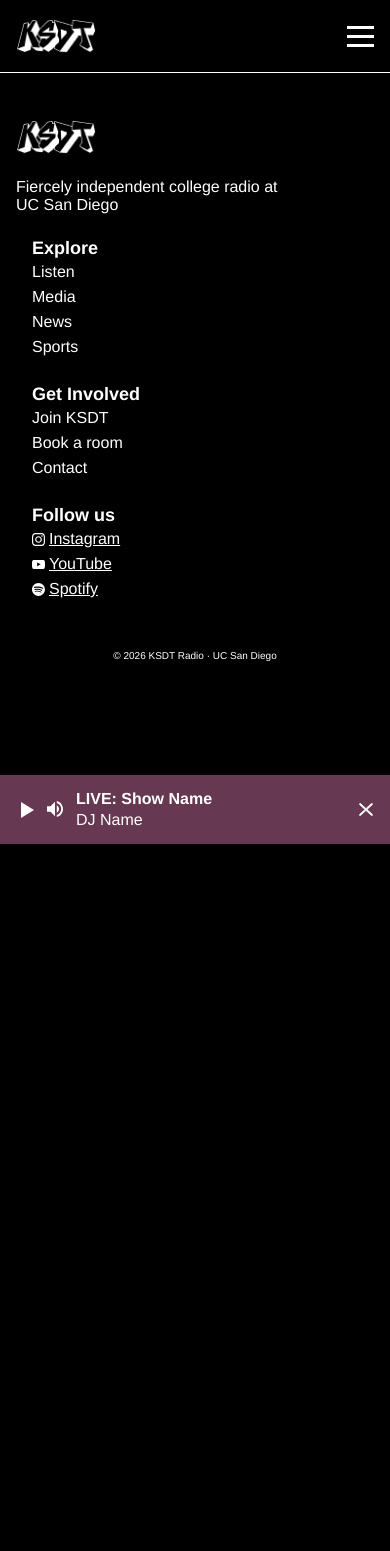
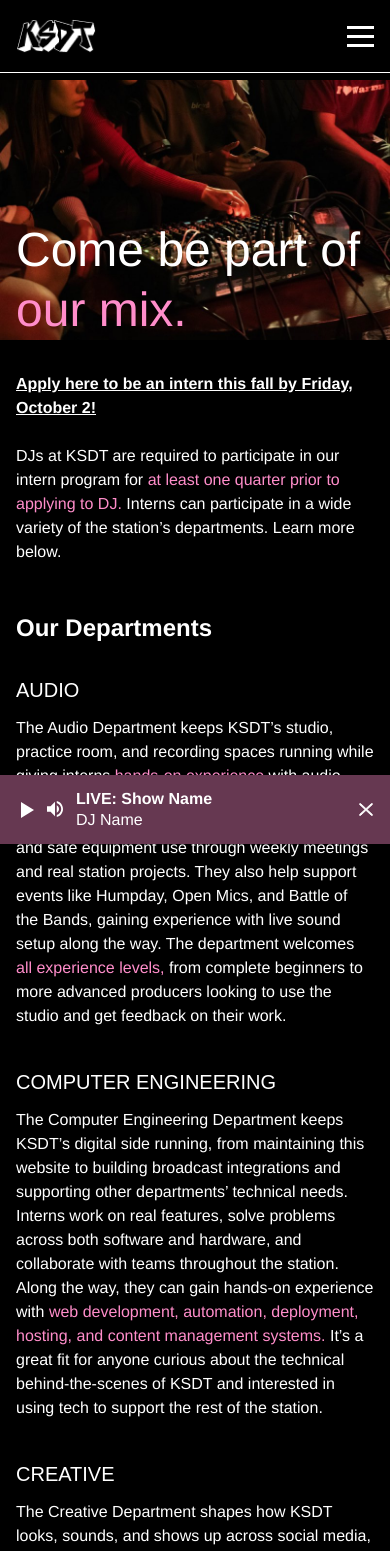
Before and after one commit to KSDT-DEVTEAM/KSDT-Website, a Next.js app: page /join in a window 390 px wide. Shown: the top 1551 px of the page. Before the commit the page ends 945 px from the top, so only its background shows below. Built offline with nearby package versions, Linux system fonts and the light colour scheme; a web font is replaced by a local one.

Commit message:
added mobile join (interns and djs) page

```diff
--- a/src/app/join/page.tsx
+++ b/src/app/join/page.tsx
@@ -1,4 +1,64 @@
-// Intentionally empty for now — the site header and footer come from the root layout.
+import Image from "next/image";
+import { departments, internApplicationHref, joinHeroImageSrc } from "@/lib/join-data";
+
+// The site header, footer and streaming bar come from the root layout,
+// so this page only renders the Join (Interns and DJs) content in between.
+
+// Renders text pieces that alternate white / pink (see `Department` in join-data.ts).
+function Highlighted({ pieces }: { pieces: string[] }) {
+  return pieces.map((piece, i) =>
+    i % 2 === 1 ? (
+      <span key={i} className="text-ksdt-pink">
+        {piece}
+      </span>
+    ) : (
+      piece
+    ),
+  );
+}
+
 export default function Page() {
-  return null;
+  return (
+    // Desktop layout isn't designed yet, so keep the mobile column centered.
+    <div className="pb-16 lg:mx-auto lg:max-w-md">
+      {/* Hero photo with the headline sitting over its bottom edge. */}
+      <div className="relative mt-2 aspect-[402/268] w-full bg-zinc-800">
+        {joinHeroImageSrc && (
+          <Image src={joinHeroImageSrc} alt="" fill priority className="object-cover" sizes="448px" />
+        )}
+        <h1 className="absolute inset-x-4 bottom-0 text-5xl/tight font-light">
+          Come be part of <span className="text-ksdt-pink">our mix.</span>
+        </h1>
+      </div>
+
+      <div className="px-4">
+        <a href={internApplicationHref} className="mt-8 block font-bold underline">
+          Apply here to be an intern this fall by Friday, October 2!
+        </a>
+
+        <p className="mt-6 font-light">
+          DJs at KSDT are required to participate in our intern program for{" "}
+          <span className="text-ksdt-pink">at least one quarter prior to applying to DJ.</span>{" "}
+          Interns can participate in a wide variety of the station’s departments. Learn more below.
+        </p>
+
+        <h2 className="mt-12 text-2xl font-bold">Our Departments</h2>
+
+        <div className="mt-8 flex flex-col gap-10">
+          {departments.map((department) => (
+            <section key={department.name}>
+              <h3 className="font-mono text-xl">{department.name}</h3>
+              <p className="mt-3 font-light">
+                <Highlighted pieces={department.description} />
+              </p>
+            </section>
+          ))}
+        </div>
+
+        <a href={internApplicationHref} className="mt-12 block text-sm font-light underline">
+          Apply here to be an intern this fall by Friday, October 2!
+        </a>
+      </div>
+    </div>
+  );
 }
--- /dev/null
+++ b/src/lib/join-data.ts
@@ -0,0 +1,114 @@
+// Content for the Join (Interns and DJs) page. Swap these for real API/CMS data later.
+
+// TODO: swap in the intern application link once it's available.
+export const internApplicationHref = "#";
+
+/** Leave as undefined to show a grey placeholder until a photo is added to public/images. */
+   export const joinHeroImageSrc: string | undefined = "/images/join-hero.jpg";
+
+export type Department = {
+  name: string;
+  /**
+   * The description, split into pieces that alternate white / pink:
+   * even-numbered pieces (1st, 3rd, 5th…) are white, odd-numbered ones are pink.
+   */
+  description: string[];
+};
+
+export const departments: Department[] = [
+  {
+    name: "AUDIO",
+    description: [
+      "The Audio Department keeps KSDT’s studio, practice room, and recording spaces running while giving interns ",
+      "hands-on experience",
+      " with audio equipment and production. Interns learn the basics of ",
+      "live sound, recording, DAWs, mixing,",
+      " and safe equipment use through weekly meetings and real station projects. They also help support events like Humpday, Open Mics, and Battle of the Bands, gaining experience with live sound setup along the way. The department welcomes ",
+      "all experience levels,",
+      " from complete beginners to more advanced producers looking to use the studio and get feedback on their work.",
+    ],
+  },
+  {
+    name: "COMPUTER ENGINEERING",
+    description: [
+      "The Computer Engineering Department keeps KSDT’s digital side running, from maintaining this website to building broadcast integrations and supporting other departments’ technical needs. Interns work on real features, solve problems across both software and hardware, and collaborate with teams throughout the station. Along the way, they can gain hands-on experience with ",
+      "web development, automation, deployment, hosting, and content management systems.",
+      " It’s a great fit for anyone curious about the technical behind-the-scenes of KSDT and interested in using tech to support the rest of the station.",
+    ],
+  },
+  {
+    name: "CREATIVE",
+    description: [
+      "The Creative Department shapes how KSDT looks, sounds, and shows up across social media, print, video, and everything in between. Interns work on real projects like graphics, event promos, social content, copywriting, and larger brand campaigns that actually go live. Along the way, they build skills in ",
+      "graphic design, content strategy, social media, and branding",
+      " while learning how to take a creative idea from brief to finished product. It’s a good fit for people who are ",
+      "curious, self-motivated, and excited to make work people will actually see.",
+    ],
+  },
+  {
+    name: "EVENTS",
+    description: [
+      "The Events Department brings KSDT to life through Open Mics, Battle of the Bands, Jazz Nights, and our annual Spring Concert. Interns help ",
+      "plan, curate, budget, and execute",
+      " events from start to finish while working with a team of students who care about building community on campus. They also get a hand in choosing artists, shaping event concepts, and helping produce larger-scale live music experiences. It’s a great fit for anyone who loves ",
+      "bringing people together",
+      " and wants hands-on experience making events happen.",
+    ],
+  },
+  {
+    name: "MEDIA",
+    description: [
+      "The Media Department captures what’s happening at KSDT through ",
+      "photography, writing, and storytelling.",
+      " Interns shoot concerts and station events, document performances, and write about artists, shows, and the people behind the station. It’s a chance to build a portfolio while getting hands-on experience covering real events and turning them into stories people want to see and read. It’s a great fit for anyone interested in ",
+      "music photography, journalism, or documenting creative culture.",
+    ],
+  },
+  {
+    name: "MUSIC",
+    description: [
+      "The Music Department keeps KSDT’s physical media collection organized while constantly digging for ",
+      "new, local, and under-the-radar artists",
+      " to share with the station. Interns help curate music, manage the library, reach out to artists, and work with physical media like CDs. They also get involved in projects like KSDT’s custom in-house CD mixes, featuring artists across genres and the local scene. It’s a great fit for ",
+      "music nerds with broad taste",
+      " who love discovering something before everyone else does. Don’t worry, they’re not as pretentious as you think.",
+    ],
+  },
+  {
+    name: "NEWS BROADCASTING",
+    description: [
+      "The News Department researches, writes, and broadcasts stories happening on campus, in San Diego, and beyond. Interns help produce two live news shows each week and create coverage that ",
+      "brings a student perspective to stories that may be overlooked elsewhere.",
+      " Along the way, they build skills in interviewing, investigative journalism, live broadcasting, time management, and creative problem-solving. It’s a great fit for anyone who cares about current events and ",
+      "wants to tell stories that matter.",
+    ],
+  },
+  {
+    name: "PROGRAMMING",
+    description: [
+      "The Programming Department keeps KSDT’s on-air schedule running, from ",
+      "DJ applications and scheduling to workshops and day-to-day booth operations.",
+      " Interns help support DJs, organize programming logistics, and make sure everything behind the booth runs smoothly. They also get hands-on experience with the systems and processes that keep a student radio station on the air. It’s a great fit for anyone interested in ",
+      "what happens behind the mic",
+      " and how a station comes together.",
+    ],
+  },
+  {
+    name: "SPORTS BROADCASTING",
+    description: [
+      "The Sports Broadcasting team covers home (and select away) games across 10+ Division I sports. Interns ",
+      "call games live, interview players and coaches, and contribute to KSDT’s weekly sports talk show.",
+      " It’s a hands-on way to build confidence on the mic and get real experience covering UC San Diego athletics. Great for anyone who loves sports, storytelling, and being part of the action.",
+    ],
+  },
+  {
+    name: "SPORTS MARKETING",
+    description: [
+      "The Sports Marketing team ",
+      "runs the department’s social media",
+      " and creates content that gets students excited about Triton athletics. Interns design graphics, make short-form videos, promote broadcasts, and create player-focused content that ",
+      "helps build campus energy around games.",
+      " The team also supports larger projects like Operation Invade Irvine and other fan-engagement campaigns. Great for anyone into sports, social media, and making campus louder.",
+    ],
+  },
+];
```
Also changed, not shown: public/images/join-hero.jpg (added).
